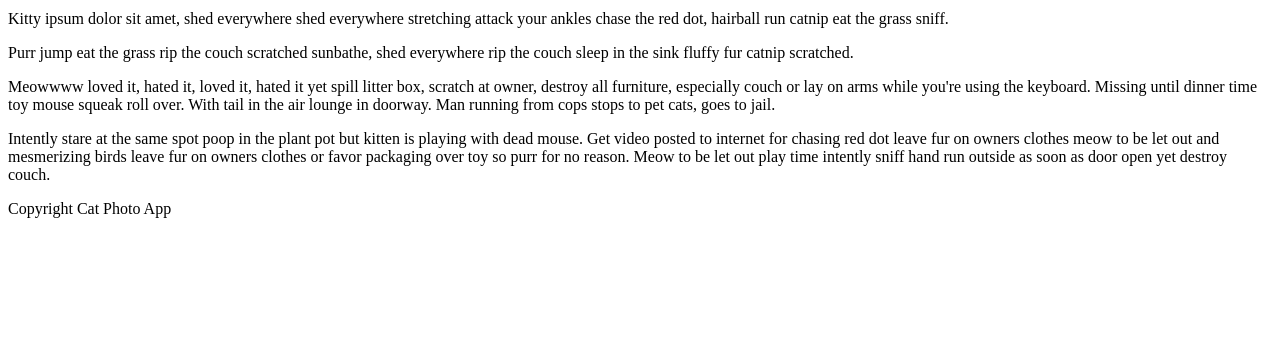
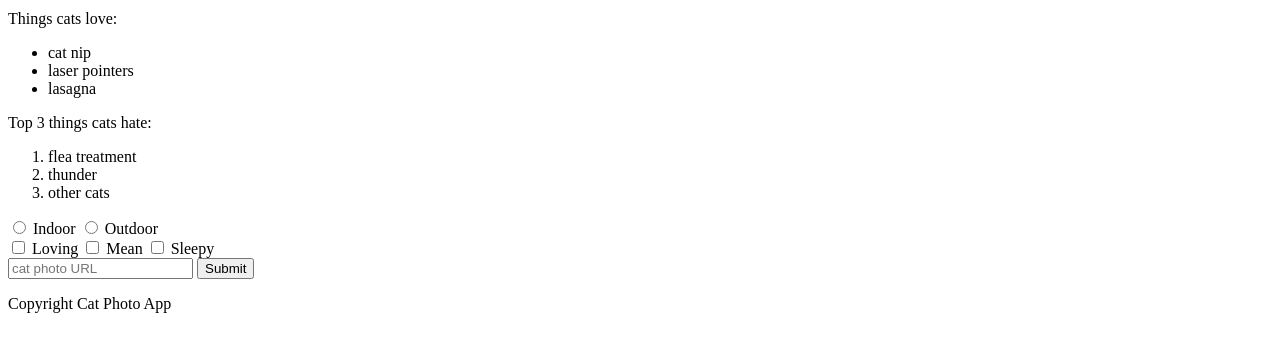
Before and after one commit to OksanaSmut/Hello-World, a plain HTML site: page index.html in a window 1280 px wide. Shown: the part 395-746 px from the top of the page. Drawn offline with Linux system fonts and the light colour scheme.

Commit message:
Added label

```diff
--- a/index.html
+++ b/index.html
@@ -5,20 +5,30 @@
     <a href="#"><img src="https://cdn.freecodecamp.org/curriculum/cat-photo-app/relaxing-cat.jpg"
             alt="A cute orange cat lying on its back."></a>
 
-    <p>Kitty ipsum dolor sit amet, shed everywhere shed everywhere stretching attack your ankles chase the red dot,
-        hairball run catnip eat the grass sniff.</p>
+    <p>Things cats love:</p>
+    <ul>
+        <li>cat nip</li>
+        <li>laser pointers</li>
+        <li>lasagna</li>
+    </ul>
+    <p>Top 3 things cats hate:</p>
+    <ol>
+        <li>flea treatment</li>
+        <li>thunder</li>
+        <li>other cats</li>
+    </ol>
+    <form action="https://www.freecatphotoapp.com/submit-cat-photo">
+        <label for="indoor"><input id="indoor" type="radio" name="indoor-outdoor"> Indoor</label>
+        <label for="outdoor"><input id="outdoor" type="radio" name="indoor-outdoor"> Outdoor</label><br>
 
-    <p>Purr jump eat the grass rip the couch scratched sunbathe, shed everywhere rip the couch sleep in the sink fluffy
-        fur catnip scratched.</p>
+        <label for="loving"><input id="loving" type="checkbox" name="personality"> Loving</label>
+        <label for="mean"><input id="mean" type="checkbox" name="personality"> Mean</label>
+        <label for="sleepy"><input id="sleepy" type="checkbox" name="personality"> Sleepy</label><br>
 
-    <p>Meowwww loved it, hated it, loved it, hated it yet spill litter box, scratch at owner, destroy all furniture,
-        especially couch or lay on arms while you're using the keyboard. Missing until dinner time toy mouse squeak roll
-        over. With tail in the air lounge in doorway. Man running from cops stops to pet cats, goes to jail.</p>
+        <input type="text" placeholder="cat photo URL" required>
+        <button type="submit">Submit</button>
+    </form>
 
-    <p>Intently stare at the same spot poop in the plant pot but kitten is playing with dead mouse. Get video posted to
-        internet for chasing red dot leave fur on owners clothes meow to be let out and mesmerizing birds leave fur on
-        owners clothes or favor packaging over toy so purr for no reason. Meow to be let out play time intently sniff
-        hand run outside as soon as door open yet destroy couch.</p>
 
 
 </main>
```
